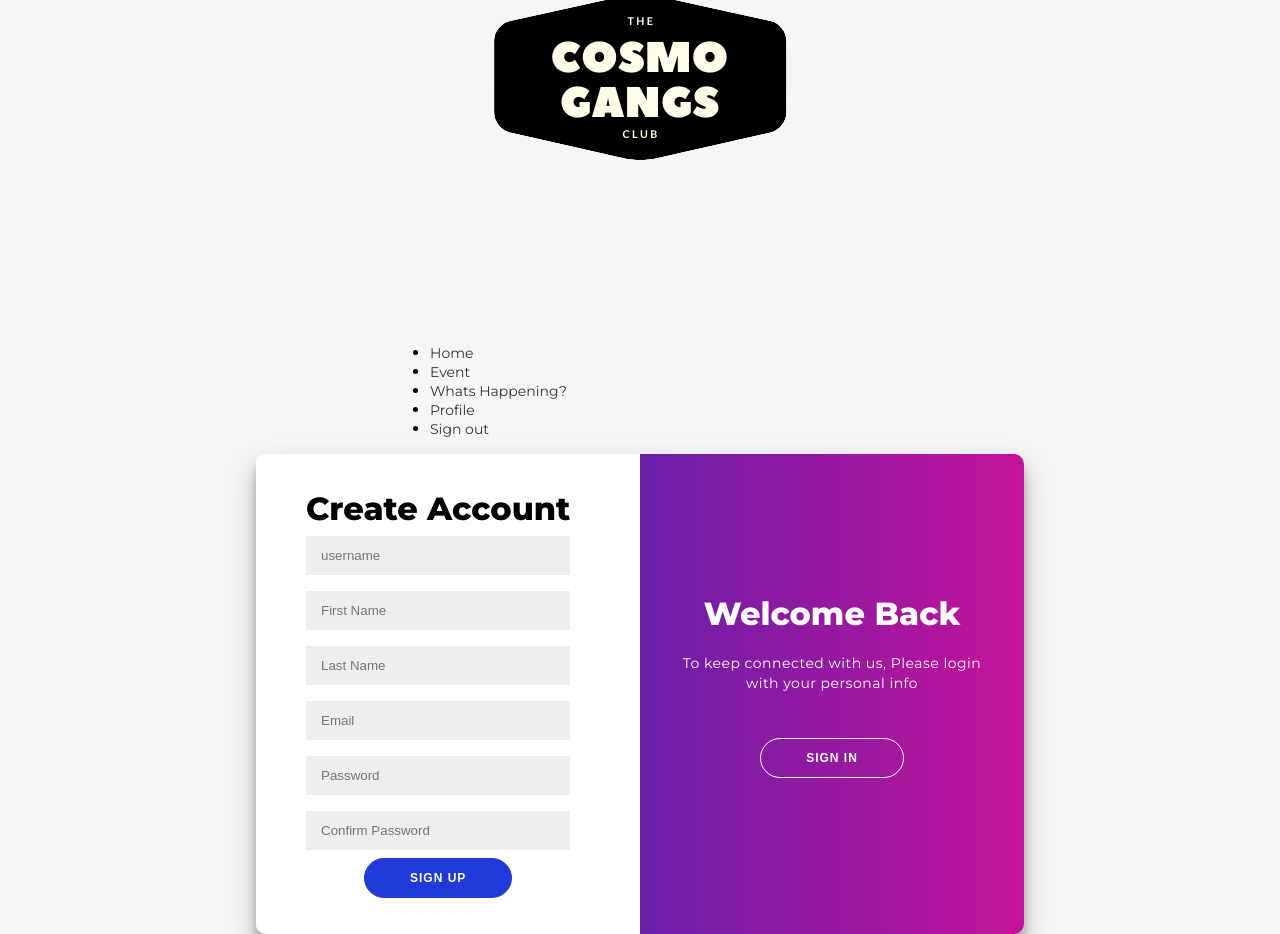
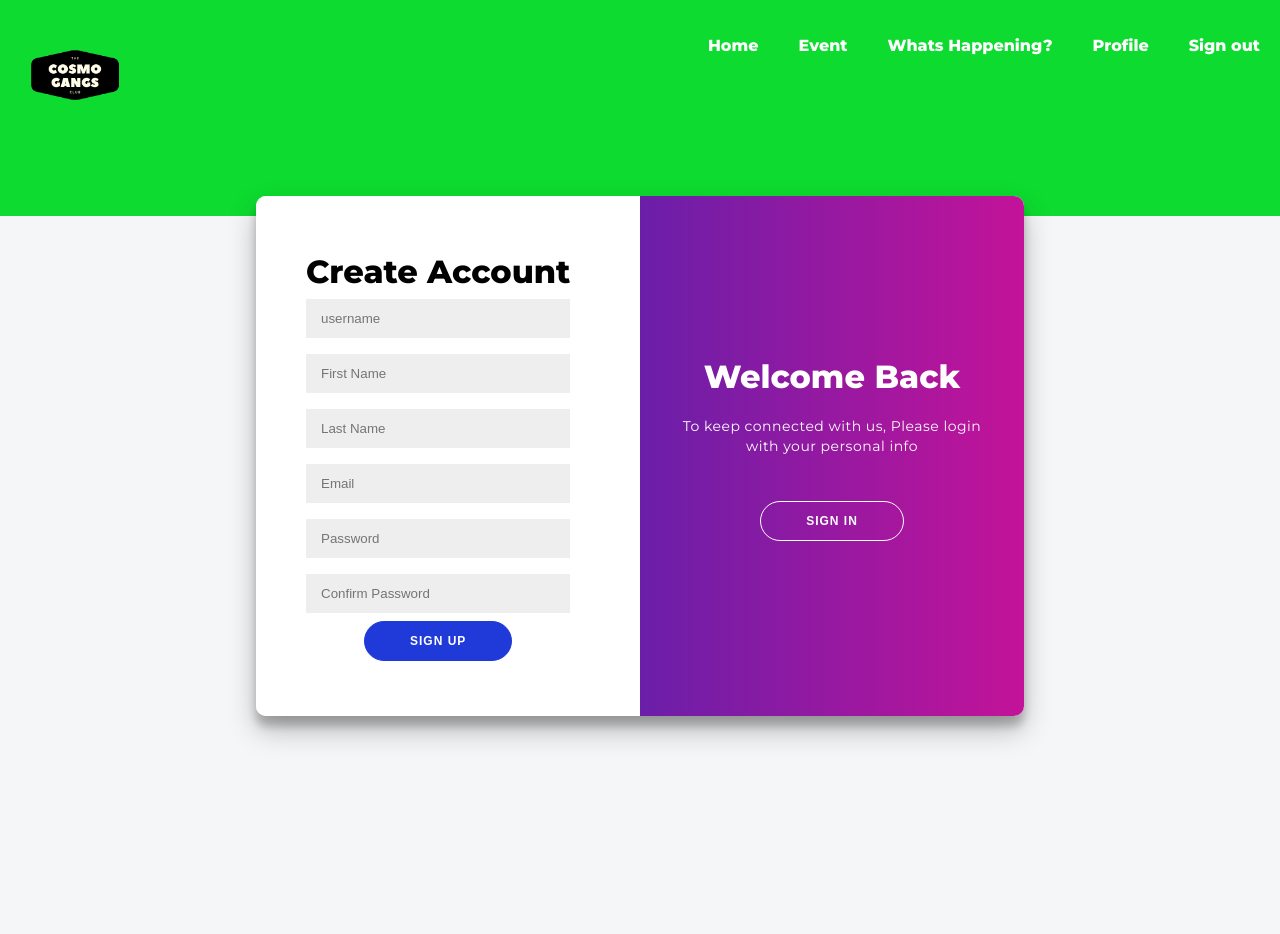
Before and after one commit to ahammed3216/BFH_S4ECLA, a Django app: page /register/ in a window 1280 px wide. After the commit the page ends 742 px from the top, so only its background shows below. Run offline with Django 3.2, Linux system fonts and the light colour scheme; parts of the project's set-up code (start-up, migrations or seed data) failed here and were passed over; some libraries are stand-ins or nearby versions.

Commit message:
Update style.css
added style for header

```diff
--- a/static/css/style.css
+++ b/static/css/style.css
@@ -10,6 +10,7 @@ body{
     align-items: center;
     height: 100vh;
     margin: -20px 0 50px;
+    overflow:hidden;
 }
 
 h1{
@@ -33,6 +34,39 @@ a{
     text-decoration: none;
     margin:15px 0;
 }
+header{
+    position:sticky;
+    top: 0;
+    left: 0;
+    width: 100%;
+    height:50%;
+    background-color: rgb(13, 219, 47);
+
+}
+nav{
+    display: flex;
+    justify-content: space-between;
+}
+ul{
+    list-style: none;
+    display: flex;
+}
+li{
+    padding: 20px;
+
+}
+a{
+    color: #fff;
+    text-decoration: none;
+    font-size: 16px;
+    font-weight:bold;
+}
+#logo{
+    position: relative;
+    margin-bottom: 10px;
+    width: 150px;
+    height: 150px;
+   }
 
 .container{
     background-color: #fff;
@@ -42,7 +76,8 @@ a{
     overflow: hidden;
     width: 768px;
     max-width: 100%;
-    min-height: 480px;
+    min-height: 520px;
+    margin-bottom: 5%;
 }
 
 .form-container form{
```
